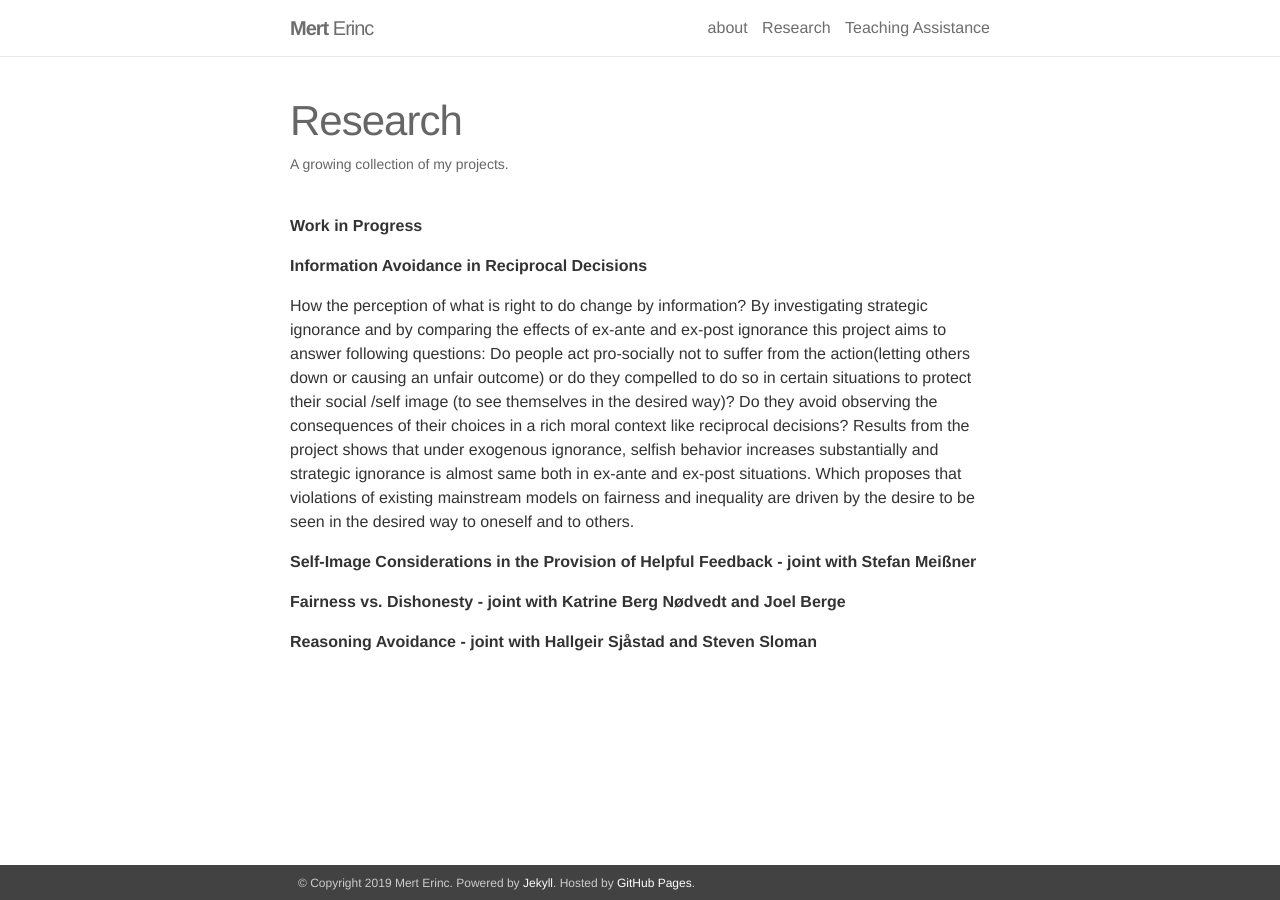
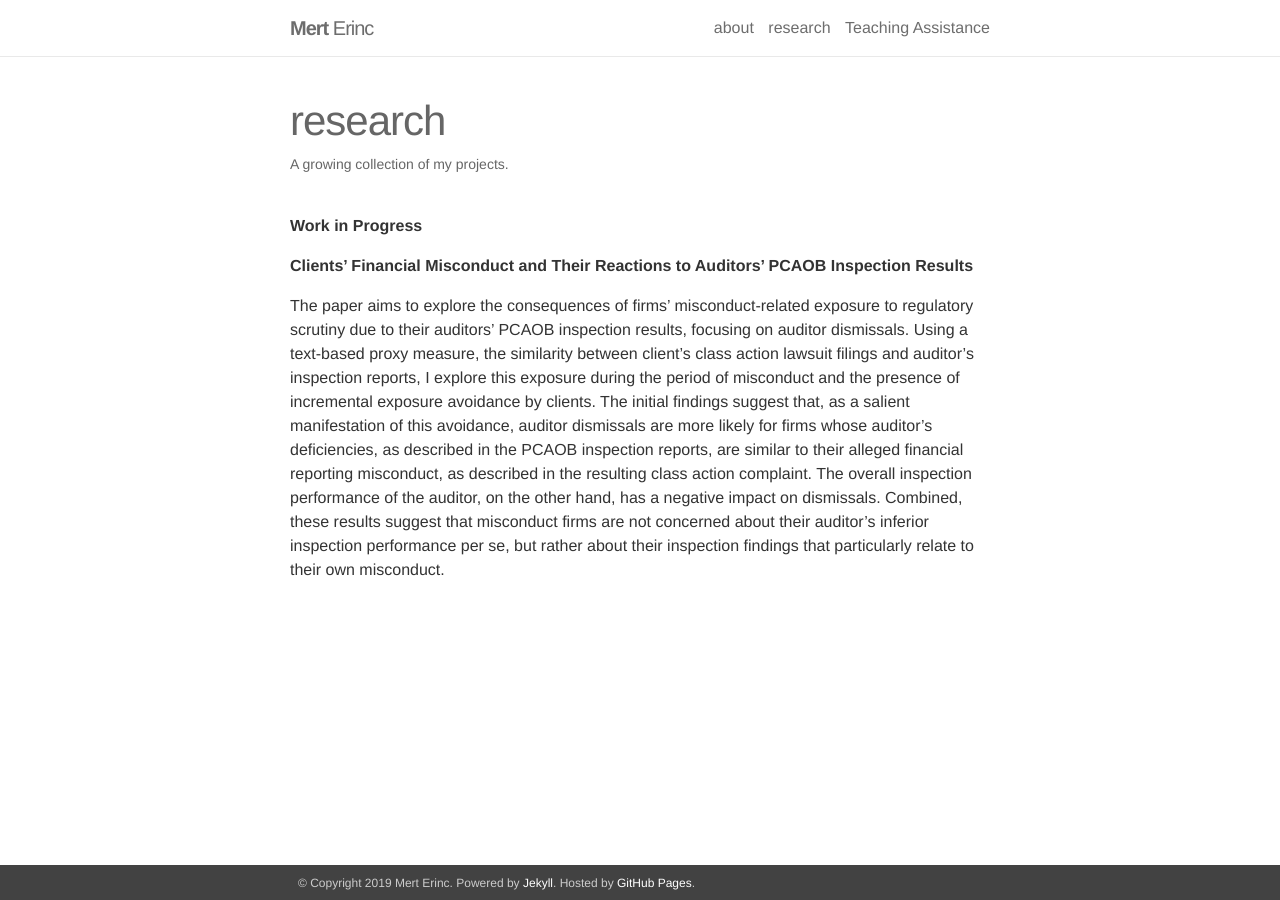
Before and after one commit to mrterinc/mrterinc.github.io, a Jekyll site: the page built from _pages/projects.md, in a window 1280 px wide. Built offline with Jekyll 4.4.1, drawn with Linux system fonts in a browser that asks for light colours.

Commit message:
Update projects.md

```diff
--- a/_pages/projects.md
+++ b/_pages/projects.md
@@ -1,19 +1,11 @@
 ---
 layout: page
-title: Research
+title: research
 permalink: /research/
 description: A growing collection of my projects.
 ---
 <strong>Work in Progress</strong>
 
-**Information Avoidance in Reciprocal Decisions**
+**Clients’ Financial Misconduct and Their Reactions to Auditors’ PCAOB Inspection Results**
 
-How the perception of what is right to do change by information? By investigating strategic ignorance and by comparing the effects of ex-ante and ex-post ignorance this project aims to answer following questions: Do people act pro-socially not to suffer from the action(letting others down or causing an unfair outcome) or do they compelled to do so in certain situations to protect their social /self image (to see themselves in the desired way)? Do they avoid observing the consequences of their choices in a rich moral context like reciprocal decisions? Results from the project shows that under exogenous ignorance, selfish behavior increases substantially and strategic ignorance is almost same both in ex-ante and ex-post situations. Which proposes that violations of existing mainstream models on fairness and inequality are driven by the desire to be seen in the desired way to oneself and to others.
-
-**Self-Image Considerations in the Provision of Helpful Feedback - joint with Stefan Meißner**
-
-
-**Fairness vs. Dishonesty - joint with Katrine Berg Nødvedt and Joel Berge**
-
-
-**Reasoning Avoidance - joint with Hallgeir Sjåstad and Steven Sloman**
+The paper aims to explore the consequences of firms’ misconduct-related exposure to regulatory scrutiny due to their auditors’ PCAOB inspection results, focusing on auditor dismissals. Using a text-based proxy measure, the similarity between client’s class action lawsuit filings and auditor’s inspection reports, I explore this exposure during the period of misconduct and the presence of incremental exposure avoidance by clients. The initial findings suggest that, as a salient manifestation of this avoidance, auditor dismissals are more likely for firms whose auditor’s deficiencies, as described in the PCAOB inspection reports, are similar to their alleged financial reporting misconduct, as described in the resulting class action complaint. The overall inspection performance of the auditor, on the other hand, has a negative impact on dismissals. Combined, these results suggest that misconduct firms are not concerned about their auditor’s inferior inspection performance per se, but rather about their inspection findings that particularly relate to their own misconduct.
```
